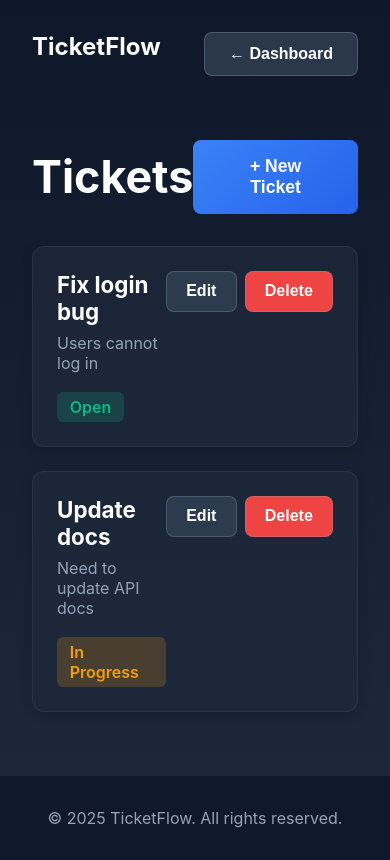
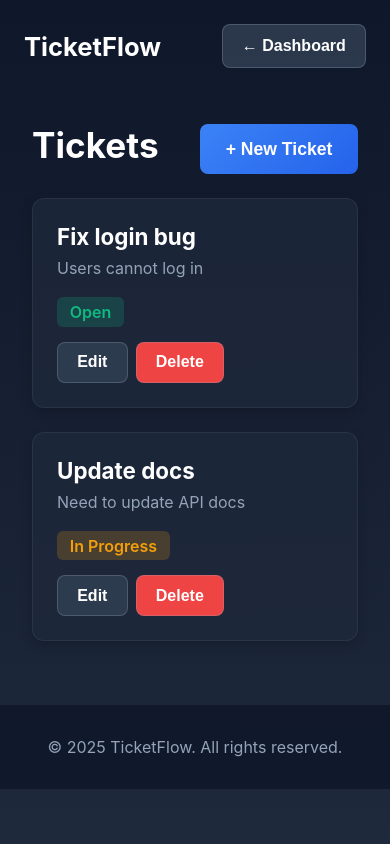
Before and after one commit to olusanyaemmanuelpg-sudo/ticket-management-app-using-react.js, a React (Vite) app: page /manage-tickets in a window 390 px wide. Built offline with nearby package versions, Linux system fonts and the light colour scheme; sample sign-in values are in the browser's storage.

Commit message:
made a few changes to make responsive

```diff
--- a/src/components/LandingPage.css
+++ b/src/components/LandingPage.css
@@ -167,3 +167,37 @@ nav .primaryButton {
 	color: #94a3b8;
 	line-height: 1.6;
 }
+
+@media (max-width: 402px) {
+	.nav-btn {
+		margin-left: 5rem;
+	}
+}
+@media (max-width: 364px) {
+	.nav-btn {
+		margin-left: 4rem;
+	}
+}
+@media (max-width: 350px) {
+	.nav-btn {
+		margin-left: 3rem;
+	}
+}
+
+@media (max-width: 330px) {
+	.nav-btn {
+		margin-left: 2rem;
+	}
+}
+
+@media (max-width: 320px) {
+	.nav-btn {
+		margin-left: 1rem;
+	}
+}
+
+@media (max-width: 305px) {
+	.nav-btn {
+		margin-left: 0;
+	}
+}
--- a/src/components/TicketManagement.css
+++ b/src/components/TicketManagement.css
@@ -9,13 +9,16 @@ main {
 
 nav {
 	margin-bottom: 2rem;
-	padding: 2rem;
+	padding: 1.5rem;
+	display: flex;
+	justify-content: space-between;
+	align-items: center;
 }
 nav button {
 	background: rgba(51, 65, 85, 0.8);
 	color: white;
 	border: 1px solid rgba(148, 163, 184, 0.3);
-	padding: 0.75rem 1.5rem;
+	padding: 0.75rem 1.2rem;
 	border-radius: 8px;
 	cursor: pointer;
 	font-weight: 600;
@@ -23,26 +26,28 @@ nav button {
 	transition: all 0.3s ease;
 }
 nav h2 {
-	font-size: 1.5rem;
+	font-size: 1.6rem;
 }
 
 .manage-ticket-flex {
 	display: flex;
 	justify-content: space-between;
 	align-items: center;
-	margin-bottom: 2rem;
+	margin-bottom: 0 1.5rem;
 	padding: 0 2rem;
+	flex-wrap: wrap;
 }
 .manage-ticket-flex h1 {
 	color: white;
-	font-size: 2.8rem;
+	font-size: 2.2rem;
+	margin-bottom: 0.5rem;
 }
 .manage-ticket-flex button,
 .manage-btn {
 	background: linear-gradient(135deg, #3b82f6, #2563eb);
 	color: white;
 	border: none;
-	padding: 1rem 2rem;
+	padding: 0.9rem 1.6rem;
 	border-radius: 8px;
 	cursor: pointer;
 	font-weight: bold;
@@ -52,8 +57,8 @@ nav h2 {
 
 .form-section {
 	background: rgba(30, 41, 59, 0.8);
-	padding: 2rem;
-	margin: 2rem;
+	padding: 1.5rem;
+	margin: 1.5rem;
 	border-radius: 12px;
 	box-shadow: 0 4px 12px rgba(0, 0, 0, 0.2);
 	border: 1px solid rgba(148, 163, 184, 0.1);
@@ -61,8 +66,8 @@ nav h2 {
 
 .form-section h3 {
 	color: white;
-	margin-bottom: 1.3rem;
-	font-size: 1.3rem;
+	margin-bottom: 1rem;
+	font-size: 1.2rem;
 }
 
 .form-input {
@@ -72,26 +77,22 @@ nav h2 {
 	color: #cbd5e1;
 	display: block;
 	margin-bottom: 0.5rem;
-	font-size: 1.1rem;
+	font-size: 1rem;
 }
 .form-input input,
 .select-input,
 .desc-input {
 	width: 100%;
-	padding: 0.75rem;
+	padding: 0.8rem;
 	background: rgba(15, 23, 42, 0.6);
-	font-size: 1.05rem;
+	font-size: 1rem;
 	color: white;
 	border-radius: 8px;
 	border: 1px solid rgba(148, 163, 184, 0.3);
 }
-.select-input {
-	padding: 0.9rem;
-}
 .desc-input {
 	min-height: 100px;
 }
-
 .manage-grid {
 	display: grid;
 	gap: 1.5rem;
@@ -156,3 +157,13 @@ nav h2 {
 	display: block;
 	margin-top: 0.25rem;
 }
+
+@media (max-width: 500px) {
+	.manage-grid-section {
+		display: block;
+		gap: 30px;
+	}
+	.ticket-status {
+		margin-bottom: 15px;
+	}
+}
--- a/src/components/TicketManagement.jsx
+++ b/src/components/TicketManagement.jsx
@@ -168,7 +168,9 @@ export function TicketManagement({ tickets, setTickets, showToast }) {
 								<div className='firstsection'>
 									<h3>{ticket.title}</h3>
 									<p>{ticket.description}</p>
-									<span style={getStatusStyle(ticket.status)}>
+									<span
+										className='ticket-status'
+										style={getStatusStyle(ticket.status)}>
 										{ticket.status.replace('_', ' ')}
 									</span>
 								</div>
```
